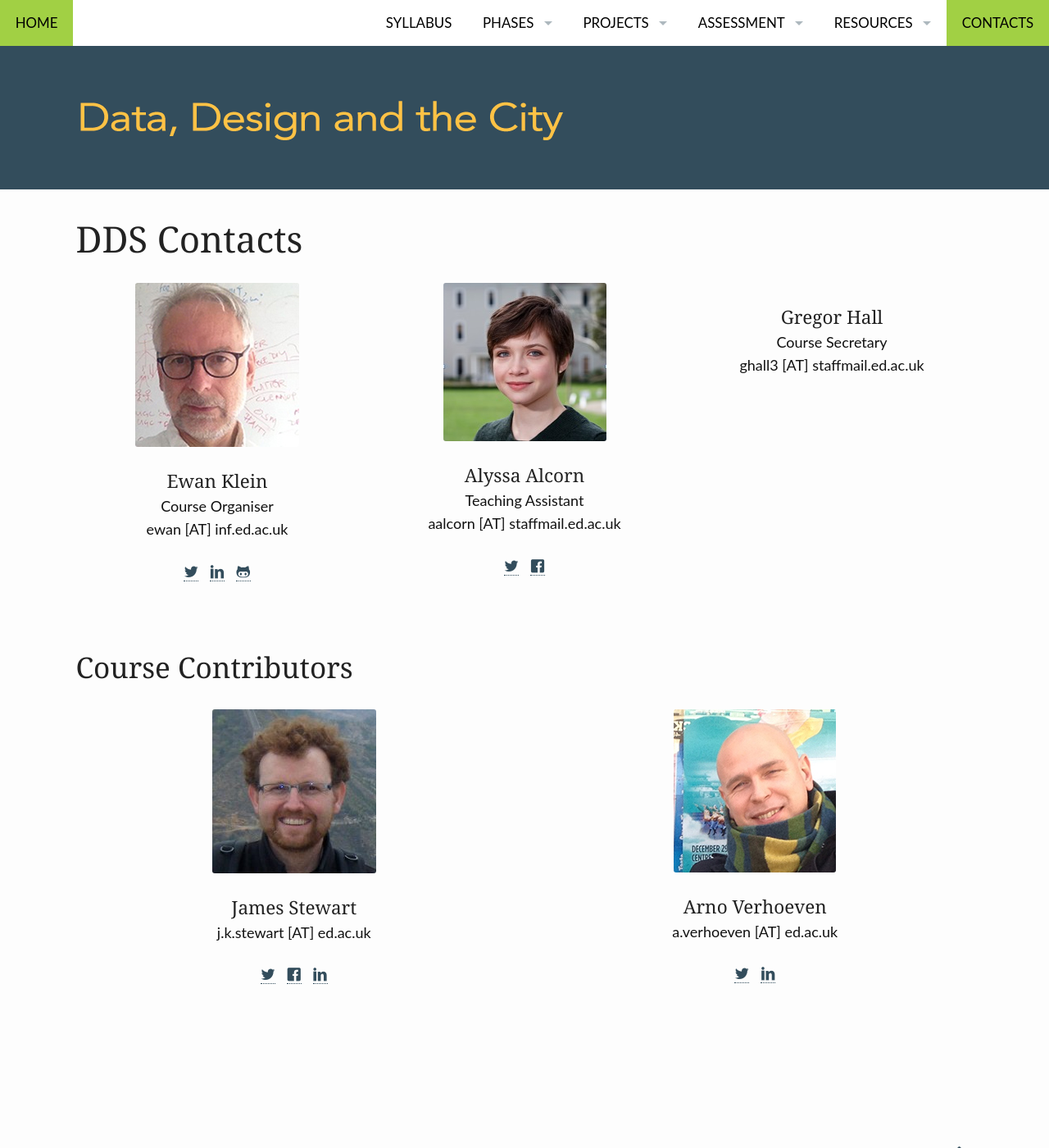
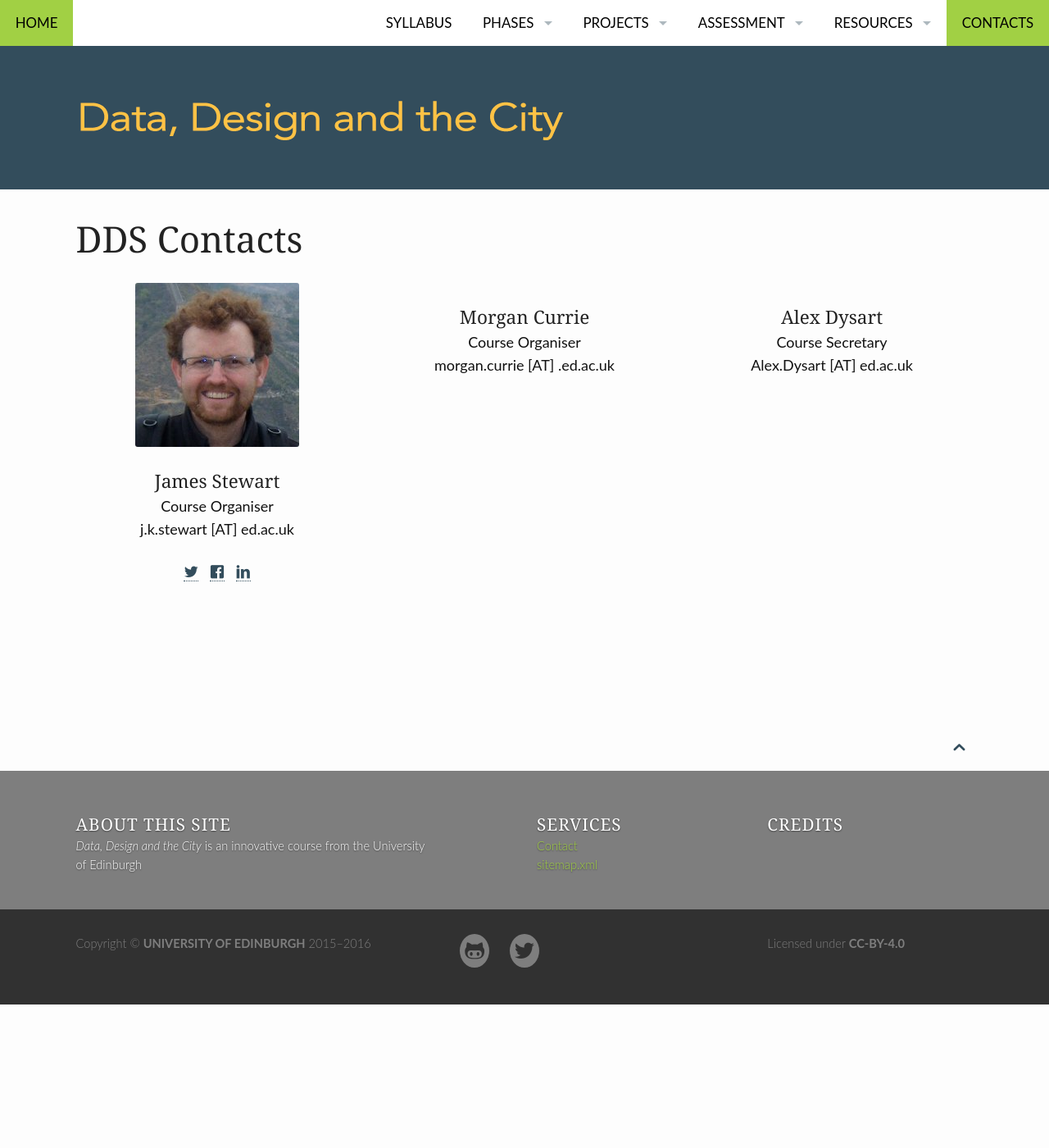
Before and after one commit to edinburghlivinglab/ddc, a Jekyll site: the page built from pages/contacts.html, in a window 1280 px wide and 1400 px high. Shown: the whole window at 82% size. Built offline with Jekyll 4.4.1, drawn with Linux system fonts in a browser that asks for light colours.

Commit message:
Update contacts.html

```diff
--- a/pages/contacts.html
+++ b/pages/contacts.html
@@ -10,54 +10,28 @@ permalink: "/contacts/"
 
 <div class="row">
     <div class="small-12 medium-4 text-center columns">
-        <img src="{{ site.urlimg }}ewan.jpg" class="" alt="">
-        <h4>Ewan Klein</h4>
-        <p class="text-muted">Course Organiser
-            <br/>ewan&nbsp;[AT]&nbsp;inf.ed.ac.uk</p>
-        <p>
-            <a href="https://twitter.com/ewanhklein"><i class="icon-twitter"></i></a> &nbsp;
-            <a href="https://uk.linkedin.com/in/ewanklein"><i class="icon-linkedin"></i></a> &nbsp;
-            <a href="https://github.com/ewan-klein"><i class="icon-github"></i></a>
-        </p>
-    </div>
-    <div class="small-12 medium-4 text-center columns">
-        <img src="{{ site.urlimg }}alyssa.jpg" class="" alt="">
-        <h4><a name="alyssa"></a>Alyssa Alcorn</h4>
-        <p class="text-muted">Teaching Assistant
-            <br/>aalcorn&nbsp;[AT]&nbsp;staffmail.ed.ac.uk</p>
-        <p>
-            <a href="https://twitter.com/a_m_alcorn0131"><i class="icon-twitter"></i></a> &nbsp;
-            <a href="https://www.facebook.com/a.m.alcorn"><i class="icon-facebook"></i></a>
-        </p>
-    </div>
-    <div class="small-12 medium-4 text-center columns">
-        <!-- <img src="{{ site.urlimg }}james.jpg" class="" alt=""> -->
-        <h4>Gregor Hall</h4>
-        <p class="secondary">Course Secretary
-            <br/> ghall3&nbsp;[AT]&nbsp;staffmail.ed.ac.uk
-        </p>
-    </div>
-</div>
-<h2>Course Contributors</h2> &nbsp;
-<br/>
-<div class="row">
-    <div class="small-12 medium-6 text-center columns">
         <img src="{{ site.urlimg }}james.jpg" class="" alt="">
         <h4>James Stewart</h4>
-        <p class="secondary">j.k.stewart&nbsp;[AT]&nbsp;ed.ac.uk</p>
+        <p class="text-muted">Course Organiser
+            <br/>j.k.stewart&nbsp;[AT]&nbsp;ed.ac.uk</p>
         <p>
             <a href="https://twitter.com/jamesks"><i class="icon-twitter"></i></a> &nbsp;
             <a href="https://www.facebook.com/jameskstewart"><i class="icon-facebook"></i></a> &nbsp;
             <a href="https://uk.linkedin.com/in/jamesks"><i class="icon-linkedin"></i></a>
         </p>
     </div>
-    <div class="small-12 medium-6 text-center columns">
-        <img src="{{ site.urlimg }}arno.jpg" class="" alt="">
-        <h4>Arno Verhoeven</h4>
-        <p class="secondary">a.verhoeven&nbsp;[AT]&nbsp;ed.ac.uk</p>
-        <p>
-            <a href="https://twitter.com/hey_arno"><i class="icon-twitter"></i></a> &nbsp;
-            <a href="https://uk.linkedin.com/in/arno-verhoeven-732b982"><i class="icon-linkedin"></i></a>
+    <div class="small-12 medium-4 text-center columns">
+         <!-- <img src="{{ site.urlimg }}morgan.jpg" class="" alt=""> -->
+        <h4><a name="morgan"></a>Morgan Currie</h4>
+        <p class="text-muted">Course Organiser
+            <br/>morgan.currie&nbsp;[AT]&nbsp;.ed.ac.uk</p>
+        </p>
+    </div>
+    <div class="small-12 medium-4 text-center columns">
+        <!-- <img src="{{ site.urlimg }}james.jpg" class="" alt=""> -->
+        <h4>Alex Dysart</h4>
+        <p class="secondary">Course Secretary
+            <br/>Alex.Dysart&nbsp;[AT]&nbsp;ed.ac.uk
         </p>
     </div>
 </div>
```
